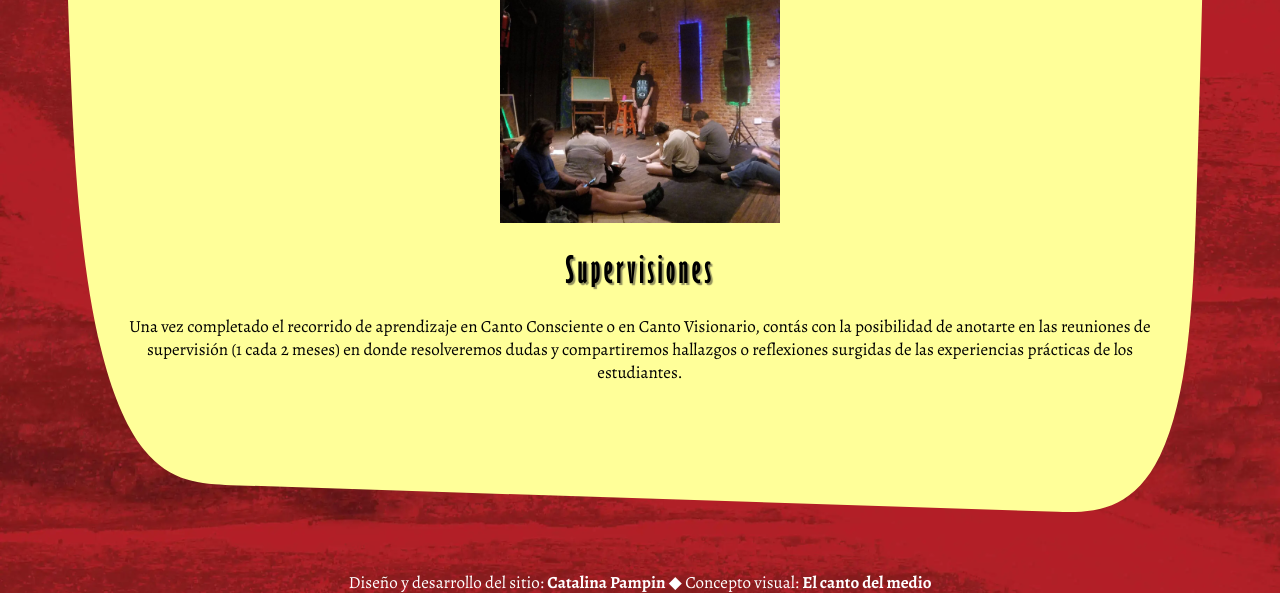
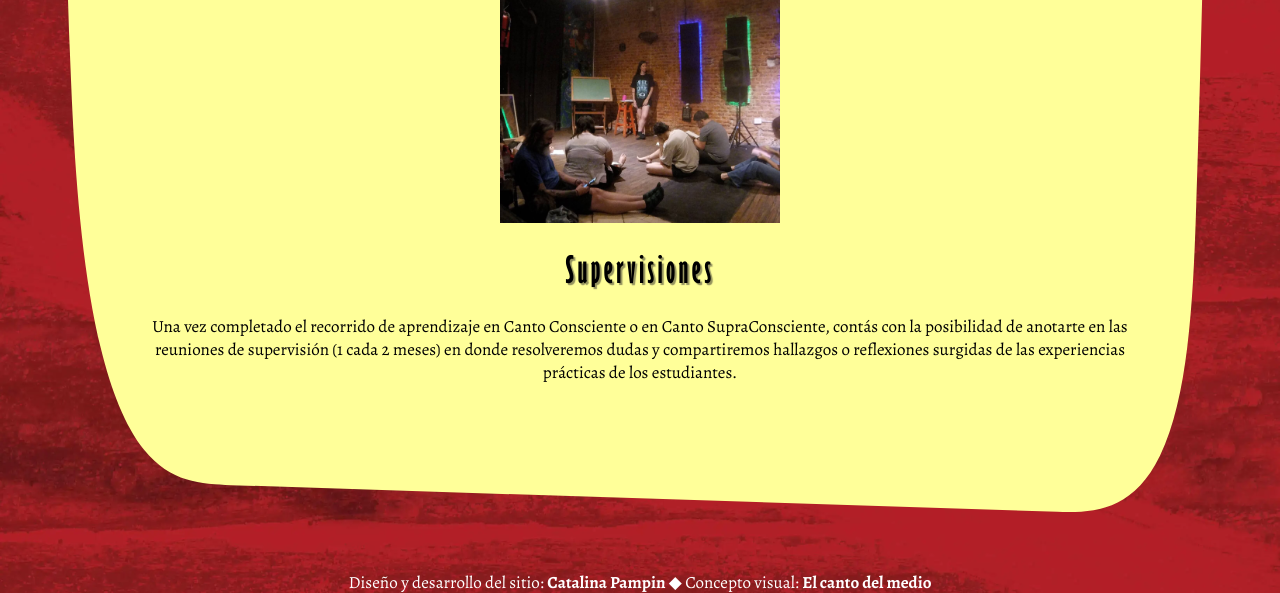
Before and after one commit to catalin-munteanu/elcantodelmedio, a WordPress theme: template page-programa-curso.php in a window 1280 px wide. Shown: the part 4733-5326 px from the top of the page. Run offline with PHP 8.4 and a stand-in for WordPress, Linux system fonts and the light colour scheme; the site name, menu and one post (Sample post) are stand-ins, and other content is empty.

Commit message:
added text modification

```diff
--- a/page-programa-curso.php
+++ b/page-programa-curso.php
@@ -141,7 +141,7 @@ get_header();
 
         <div id="descripcionSupervisiones">
             <h2>Supervisiones</h2>
-            <p>Una vez completado el recorrido de aprendizaje en Canto Consciente o en Canto Visionario, contás con la posibilidad de anotarte en las reuniones de supervisión (1 cada 2 meses) en donde resolveremos dudas y compartiremos hallazgos o reflexiones surgidas de las experiencias prácticas de los estudiantes.</p>
+            <p>Una vez completado el recorrido de aprendizaje en Canto Consciente o en Canto SupraConsciente, contás con la posibilidad de anotarte en las reuniones de supervisión (1 cada 2 meses) en donde resolveremos dudas y compartiremos hallazgos o reflexiones surgidas de las experiencias prácticas de los estudiantes.</p>
         </div>
     </section>
 </main>
```
